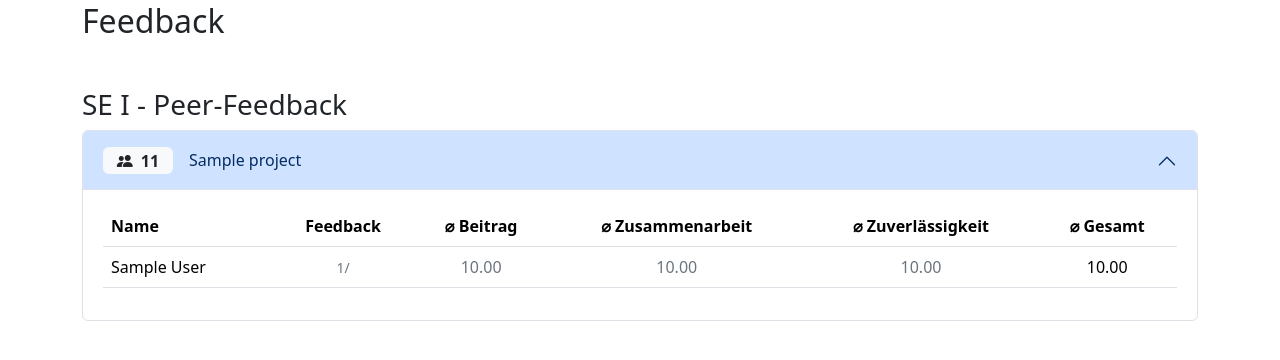
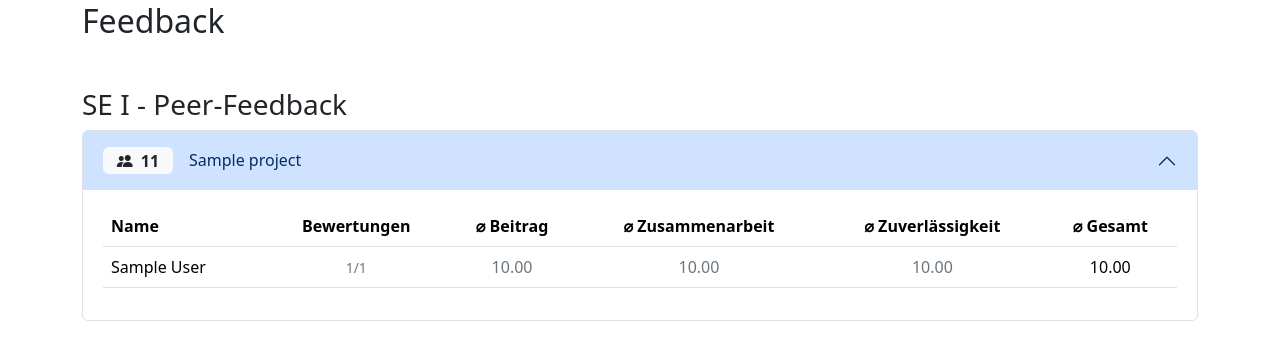
Before and after one commit to tigion/htwd-project-se-team-management, a Django app: page /feedback/ in a window 1280 px wide, after a click that opens the changed part. Shown: the part 243-603 px from the top of the page. Run offline with Django 4.2, Linux system fonts and the light colour scheme; a user stored in the database is signed in; tables that the repository leaves empty hold one stand-in row (values such as "Sample post"); some libraries are stand-ins or nearby versions.

Commit message:
feat: wip

```diff
--- a/src/backend/feedback/helper.py
+++ b/src/backend/feedback/helper.py
@@ -114,7 +114,9 @@ def get_peer_feedback_1_results_for_view():
         Prefetch(
             "teammember_set",
             queryset=(
-                TeamMember.objects.select_related("student").annotate(
+                TeamMember.objects
+                .select_related("student")
+                .annotate(
                     # Coalesce(Avg(...), 0.0),
                     feedback_count=Count(
                         "student__received_peer_feedback",
@@ -133,6 +135,7 @@ def get_peer_feedback_1_results_for_view():
                         filter=Q(student__received_peer_feedback__team_id=F("team_id")),
                     ),
                 )
+                .order_by("student__last_name")
             ),
         )
     )
@@ -141,7 +144,8 @@ def get_peer_feedback_1_results_for_view():
 
     for team in teams:
         member_results = []
-        for member in team.teammember_set.all():  # type: ignore
+        members = team.teammember_set.all()  # type: ignore
+        for member in members:
             avg_total = None
             if (
                 member.avg_contribution is not None
@@ -152,7 +156,6 @@ def get_peer_feedback_1_results_for_view():
 
             member_results.append({
                 "student": member.student,
-                "student_count": 10,
                 "feedback_count": member.feedback_count,
                 "avg_contribution": member.avg_contribution,  # or 0.0,
                 "avg_collaboration": member.avg_collaboration,
@@ -163,6 +166,7 @@ def get_peer_feedback_1_results_for_view():
         results.append({
             "team": team,
             "members": member_results,
+            "member_count": members.count(),  # type: ignore
         })
 
     return results
--- a/src/backend/templates/lecturer/feedback.html
+++ b/src/backend/templates/lecturer/feedback.html
@@ -31,7 +31,7 @@
             <thead>
               <tr>
                 <th scope="col">Name</th>
-                <th class="text-center" scope="col">Feedback</th>
+                <th class="text-center" scope="col">Bewertungen</th>
                 <th class="text-center" scope="col">⌀ Beitrag</th>
                 <th class="text-center" scope="col">⌀ Zusammenarbeit</th>
                 <th class="text-center" scope="col">⌀ Zuverlässigkeit</th>
@@ -42,7 +42,7 @@
               {% for member in result.members %}
               <tr>
                 <td>{{ member.student.name }}</td>
-                <td class="text-center text-secondary"><small>{{ member.feedback_count }}/{{ team.member_count }}</small></td>
+                <td class="text-center text-secondary"><small>{{ member.feedback_count }}/{{ result.member_count }}</small></td>
                 <td class="text-center text-secondary">{{ member.avg_contribution|stringformat:".2f" }}</td>
                 <td class="text-center text-secondary">{{ member.avg_collaboration|stringformat:".2f" }}</td>
                 <td class="text-center text-secondary">{{ member.avg_reliability|stringformat:".2f" }}</td>
```
